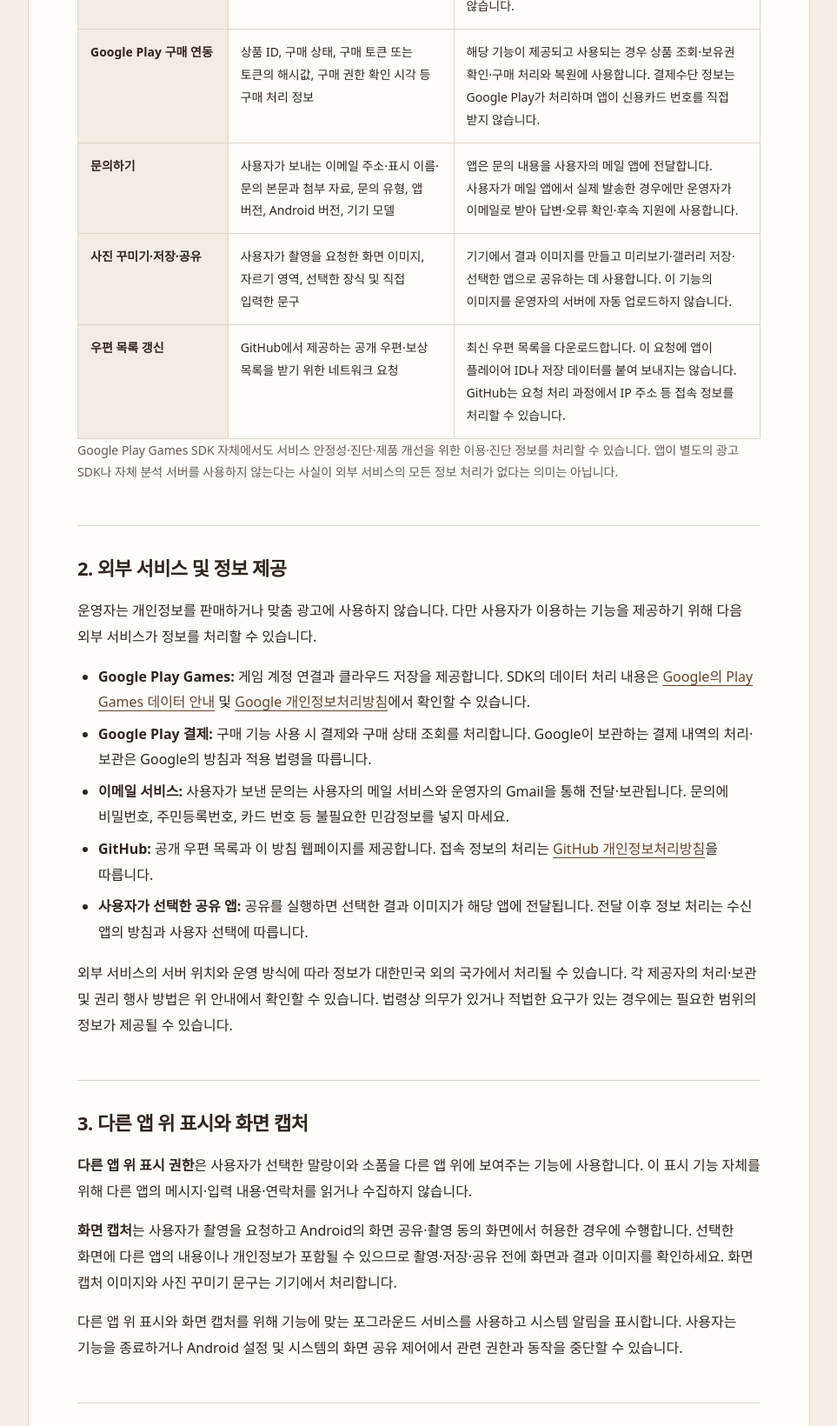
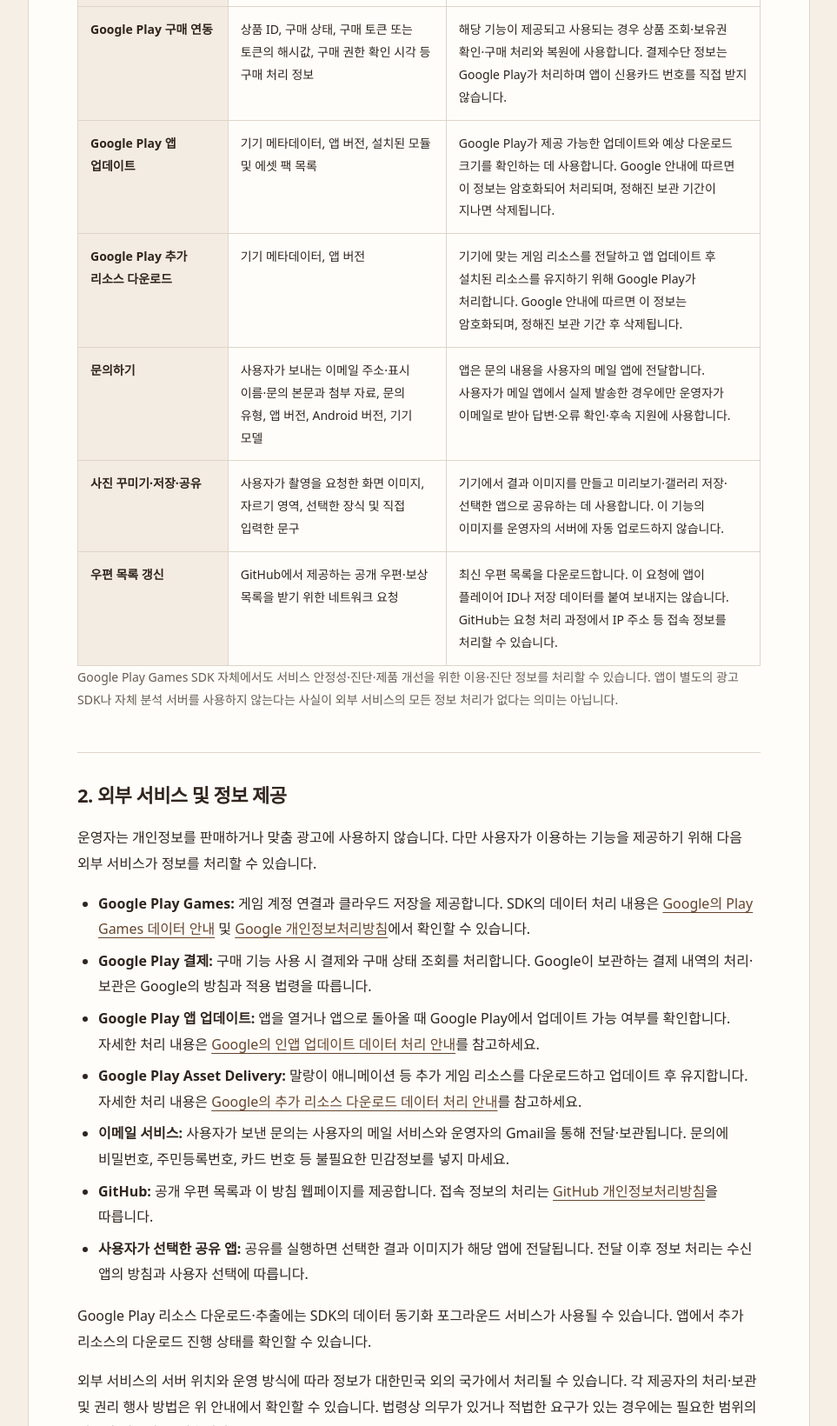
Before and after one commit to you3957987/MallangTouch_Policy, a plain HTML site: page index.html in a window 1280 px wide. Shown: the part 1160-2800 px from the top of the page at 87% size, without its empty margins (158-1121 px from the left). Drawn offline with Linux system fonts and the light colour scheme.

Commit message:
Document Play updates and background asset delivery

```diff
--- a/index.html
+++ b/index.html
@@ -30,7 +30,7 @@
   <header>
     <div class="brand">말랑이 만지기 · MallangTouch</div>
     <h1>개인정보처리방침</h1>
-    <p class="meta">시행일: <time datetime="2026-10-29">2026년 10월 29일</time> · 최종 수정일: 2026년 10월 29일</p>
+    <p class="meta">시행일: <time datetime="2026-10-29">2026년 10월 29일</time> · 최종 수정일: 2026년 11월 11일</p>
     <p class="lead">말랑이 만지기 운영자(이하 “운영자”)는 Android 앱 <strong>말랑이 만지기</strong>에서 처리하는 정보와 이용 목적, 보관 및 삭제 방법을 다음과 같이 안내합니다.</p>
     <p class="meta">적용 앱: 말랑이 만지기 · Android 패키지: <code>com.dottoline.mallangtouch</code></p>
     <div class="summary">게임 진행은 기기에 저장됩니다. Google Play Games 연결 시에는 게임 진행을 Google 클라우드에 동기화할 수 있습니다. 앱은 광고를 표시하지 않으며 광고 ID를 사용하는 광고 SDK를 포함하지 않습니다. 문의 메일과 화면 캡처·공유는 사용자가 해당 기능을 선택할 때 처리됩니다.</div>
@@ -50,6 +50,8 @@
         <tr><th scope="row">게임 진행 및 설정</th><td>선택한 말랑이·색상·배경, 소품 배치, 퀵바, 호감도, 재화, 획득 콘텐츠, 업적·퀘스트·기록, 우편 수령 상태, 게임 설정 및 진행 시각</td><td>게임 진행 저장·복원과 보상 중복 방지를 위해 기기 내 앱 저장 공간에서 처리합니다. Google Play Games 연결 시 게임 저장 데이터가 동기화 대상에 포함됩니다.</td></tr>
         <tr><th scope="row">Google Play Games 연결</th><td>게임별 플레이어 ID, 게이머 표시 이름, 계정 연결 상태, 게임 저장 데이터 및 동기화 시각·버전 정보</td><td>계정에 맞는 진행 복원·기기 간 동기화·저장 충돌 처리를 위해 앱과 Google Play Games 서비스에서 처리합니다. 앱이 Google 계정 비밀번호를 직접 받지는 않습니다.</td></tr>
         <tr><th scope="row">Google Play 구매 연동</th><td>상품 ID, 구매 상태, 구매 토큰 또는 토큰의 해시값, 구매 권한 확인 시각 등 구매 처리 정보</td><td>해당 기능이 제공되고 사용되는 경우 상품 조회·보유권 확인·구매 처리와 복원에 사용합니다. 결제수단 정보는 Google Play가 처리하며 앱이 신용카드 번호를 직접 받지 않습니다.</td></tr>
+        <tr><th scope="row">Google Play 앱 업데이트</th><td>기기 메타데이터, 앱 버전, 설치된 모듈 및 에셋 팩 목록</td><td>Google Play가 제공 가능한 업데이트와 예상 다운로드 크기를 확인하는 데 사용합니다. Google 안내에 따르면 이 정보는 암호화되어 처리되며, 정해진 보관 기간이 지나면 삭제됩니다.</td></tr>
+        <tr><th scope="row">Google Play 추가 리소스 다운로드</th><td>기기 메타데이터, 앱 버전</td><td>기기에 맞는 게임 리소스를 전달하고 앱 업데이트 후 설치된 리소스를 유지하기 위해 Google Play가 처리합니다. Google 안내에 따르면 이 정보는 암호화되며, 정해진 보관 기간 후 삭제됩니다.</td></tr>
         <tr><th scope="row">문의하기</th><td>사용자가 보내는 이메일 주소·표시 이름·문의 본문과 첨부 자료, 문의 유형, 앱 버전, Android 버전, 기기 모델</td><td>앱은 문의 내용을 사용자의 메일 앱에 전달합니다. 사용자가 메일 앱에서 실제 발송한 경우에만 운영자가 이메일로 받아 답변·오류 확인·후속 지원에 사용합니다.</td></tr>
         <tr><th scope="row">사진 꾸미기·저장·공유</th><td>사용자가 촬영을 요청한 화면 이미지, 자르기 영역, 선택한 장식 및 직접 입력한 문구</td><td>기기에서 결과 이미지를 만들고 미리보기·갤러리 저장·선택한 앱으로 공유하는 데 사용합니다. 이 기능의 이미지를 운영자의 서버에 자동 업로드하지 않습니다.</td></tr>
         <tr><th scope="row">우편 목록 갱신</th><td>GitHub에서 제공하는 공개 우편·보상 목록을 받기 위한 네트워크 요청</td><td>최신 우편 목록을 다운로드합니다. 이 요청에 앱이 플레이어 ID나 저장 데이터를 붙여 보내지는 않습니다. GitHub는 요청 처리 과정에서 IP 주소 등 접속 정보를 처리할 수 있습니다.</td></tr>
@@ -63,10 +65,13 @@
     <ul>
       <li><strong>Google Play Games:</strong> 게임 계정 연결과 클라우드 저장을 제공합니다. SDK의 데이터 처리 내용은 <a href="https://developer.android.com/games/pgs/data-collection?hl=ko">Google의 Play Games 데이터 안내</a> 및 <a href="https://policies.google.com/privacy?hl=ko">Google 개인정보처리방침</a>에서 확인할 수 있습니다.</li>
       <li><strong>Google Play 결제:</strong> 구매 기능 사용 시 결제와 구매 상태 조회를 처리합니다. Google이 보관하는 결제 내역의 처리·보관은 Google의 방침과 적용 법령을 따릅니다.</li>
+      <li><strong>Google Play 앱 업데이트:</strong> 앱을 열거나 앱으로 돌아올 때 Google Play에서 업데이트 가능 여부를 확인합니다. 자세한 처리 내용은 <a href="https://developer.android.com/guide/playcore/in-app-updates#data-safety">Google의 인앱 업데이트 데이터 처리 안내</a>를 참고하세요.</li>
+      <li><strong>Google Play Asset Delivery:</strong> 말랑이 애니메이션 등 추가 게임 리소스를 다운로드하고 업데이트 후 유지합니다. 자세한 처리 내용은 <a href="https://developer.android.com/guide/playcore/asset-delivery?hl=ko#data-safety">Google의 추가 리소스 다운로드 데이터 처리 안내</a>를 참고하세요.</li>
       <li><strong>이메일 서비스:</strong> 사용자가 보낸 문의는 사용자의 메일 서비스와 운영자의 Gmail을 통해 전달·보관됩니다. 문의에 비밀번호, 주민등록번호, 카드 번호 등 불필요한 민감정보를 넣지 마세요.</li>
       <li><strong>GitHub:</strong> 공개 우편 목록과 이 방침 웹페이지를 제공합니다. 접속 정보의 처리는 <a href="https://docs.github.com/en/site-policy/privacy-policies/github-general-privacy-statement">GitHub 개인정보처리방침</a>을 따릅니다.</li>
       <li><strong>사용자가 선택한 공유 앱:</strong> 공유를 실행하면 선택한 결과 이미지가 해당 앱에 전달됩니다. 전달 이후 정보 처리는 수신 앱의 방침과 사용자 선택에 따릅니다.</li>
     </ul>
+    <p>Google Play 리소스 다운로드·추출에는 SDK의 데이터 동기화 포그라운드 서비스가 사용될 수 있습니다. 앱에서 추가 리소스의 다운로드 진행 상태를 확인할 수 있습니다.</p>
     <p>외부 서비스의 서버 위치와 운영 방식에 따라 정보가 대한민국 외의 국가에서 처리될 수 있습니다. 각 제공자의 처리·보관 및 권리 행사 방법은 위 안내에서 확인할 수 있습니다. 법령상 의무가 있거나 적법한 요구가 있는 경우에는 필요한 범위의 정보가 제공될 수 있습니다.</p>
   </section>
   <section id="capture">
```
Also changed, not shown: 1 other file.
